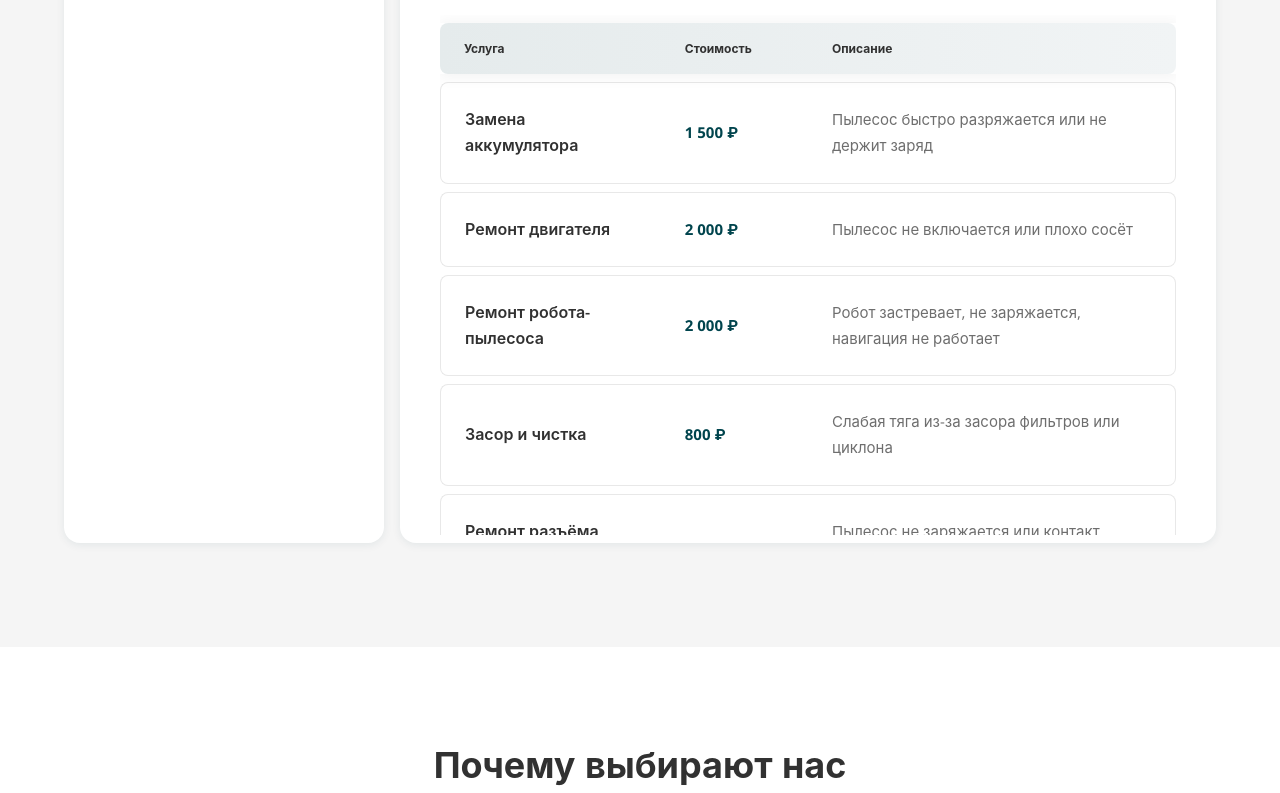
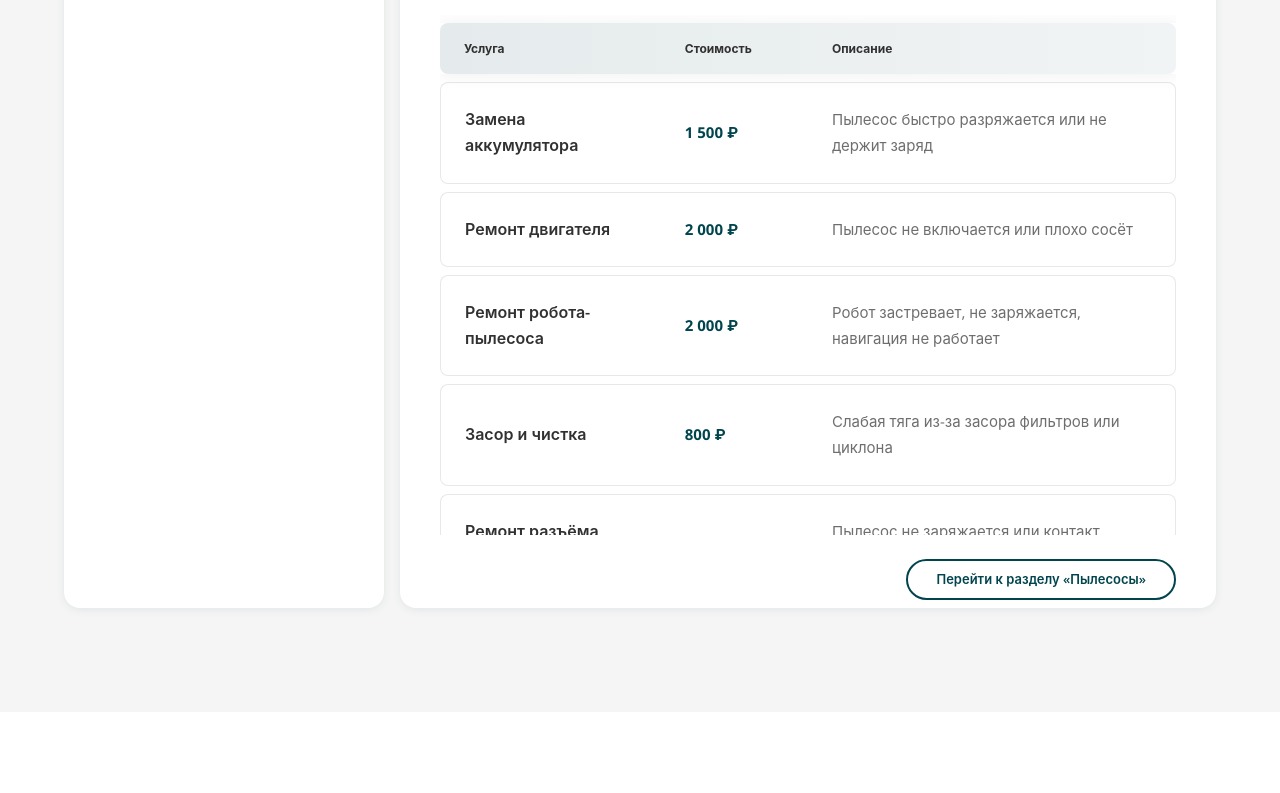
Before and after one commit to ToriHever/OPTIMA, an Angular app in the folder optima-service-angular/: page /brands/dreame in a window 1280 px wide. Shown: the part 1052-1845 px from the top of the page. Built offline with nearby package versions, Linux system fonts and the light colour scheme.

Commit message:
Блок цен на странице бренда: кнопка-переход в раздел техники

```diff
--- a/optima-service-angular/src/app/features/brands/brand-hub/brand-hub.ts
+++ b/optima-service-angular/src/app/features/brands/brand-hub/brand-hub.ts
@@ -88,7 +88,9 @@ export class BrandHubPage implements OnInit {
         name: item.name,
         price: item.priceFrom,
         duration: item.description
-      }))
+      })),
+      link: c.path,
+      linkLabel: `Перейти к разделу «${c.device.name}»`
     }));
   }
 
--- a/optima-service-angular/src/app/features/remont-kompyuterov/it-repair-data.ts
+++ b/optima-service-angular/src/app/features/remont-kompyuterov/it-repair-data.ts
@@ -71,7 +71,7 @@ export const IT_REPAIR_DATA: Record<string, DeviceRepairData> = {
       features: ['Замена дисплея от 30 минут', 'iPhone и Android', 'Ремонт после залития', 'Бесплатная диагностика', 'Гарантия до 90 дней'],
       image: '/assets/img/hero/smartfony.jpg'
     },
-    categories: cats('Cмартфоны', [
+    categories: cats('смартфонов', [
       { name: 'Замена дисплея', description: 'Замена треснувшего или нерабочего экрана', icon: 'M12 2C10 2 8 4 8 6V18C8 20 10 22 12 22H16C18 22 20 20 20 18V6C20 4 18 2 16 2H12Z', features: ['OLED / IPS / AMOLED', 'Замена за 30–60 минут', 'Гарантия 90 дней'], priceFrom: '1 000 ₽' },
       { name: 'Замена аккумулятора', description: 'Замена износившегося аккумулятора', icon: 'M3 10H21V14H3V10Z M6 7V10 M18 7V10', features: ['Оригинальные АКБ', 'Замена за 20 минут', 'Гарантия 90 дней'], priceFrom: '800 ₽' },
       { name: 'Ремонт после залития', description: 'Восстановление смартфона после попадания воды', icon: 'M12 2L14 8H20L15 12L17 18L12 14L7 18L9 12L4 8H10L12 2Z', features: ['Промывка платы ультразвуком', 'Восстановление в 80%', 'Гарантия 90 дней'], priceFrom: '1 500 ₽' },
@@ -135,7 +135,7 @@ export const IT_REPAIR_DATA: Record<string, DeviceRepairData> = {
       features: ['Выезд мастера на дом', 'Замена видеокарты, ОЗУ, SSD', 'Сборка ПК под заказ', 'Бесплатная диагностика при ремонте', 'Гарантия до 90 дней'],
       image: '/assets/img/hero/pk-i-komputery.jpg'
     },
-    categories: cats('компьютеров и ПК', [
+    categories: cats('Ноутбуки и ПК', [
       { name: 'Диагностика и ремонт', description: 'Полная диагностика ПК и устранение неисправностей', icon: 'M4 4H20V20H4V4Z M8 8H16 M8 12H16 M8 16H12', features: ['Аппаратная диагностика', 'Ремонт материнской платы', 'Гарантия 90 дней'], priceFrom: '1 000 ₽' },
       { name: 'Замена видеокарты', description: 'Установка и замена видеокарты', icon: 'M9 3H5a2 2 0 00-2 2v4m6-6h10a2 2 0 012 2v4M9 3v18m0 0h10a2 2 0 002-2V9M9 21H5a2 2 0 01-2-2V9m0 0h18', features: ['Nvidia и AMD', 'Проверка совместимости', 'Гарантия 90 дней'], priceFrom: 'от стоимости видеокарты' },
       { name: 'Замена и добавление ОЗУ', description: 'Расширение оперативной памяти ПК', icon: 'M9 17v-2m3 2v-4m3 4v-6m2 10H7a2 2 0 01-2-2V5a2 2 0 012-2h5.586a1 1 0 01.707.293l5.414 5.414a1 1 0 01.293.707V19a2 2 0 01-2 2z', features: ['DDR4 / DDR5', 'Настройка XMP', 'Гарантия 90 дней'], priceFrom: 'от стоимости ОЗУ' },
--- a/optima-service-angular/src/app/shared/components/services-table/services-table.html
+++ b/optima-service-angular/src/app/shared/components/services-table/services-table.html
@@ -123,6 +123,12 @@
             </tbody>
           </table>
         </div>
+
+        <div class="content-link-wrap" *ngIf="list[activeCategory].link">
+          <a [routerLink]="list[activeCategory].link" class="btn btn-secondary">
+            {{ list[activeCategory].linkLabel || 'Перейти в раздел' }}
+          </a>
+        </div>
       </div>
     </div>
 
--- a/optima-service-angular/src/app/shared/components/services-table/services-table.scss
+++ b/optima-service-angular/src/app/shared/components/services-table/services-table.scss
@@ -164,6 +164,11 @@
     border-radius: 4px;
     &:hover { background: rgba($color-primary, 0.5); }
   }
+}
+
+.content-link-wrap {
+  padding-top: $spacing-md;
+  text-align: right;
 }
 
 .services-table {
```
Also changed, not shown: optima-service-angular/src/app/shared/components/services-table/services-table.ts (+6 -1 lines), 1 other file (tests, documents, lock files or other folders).
